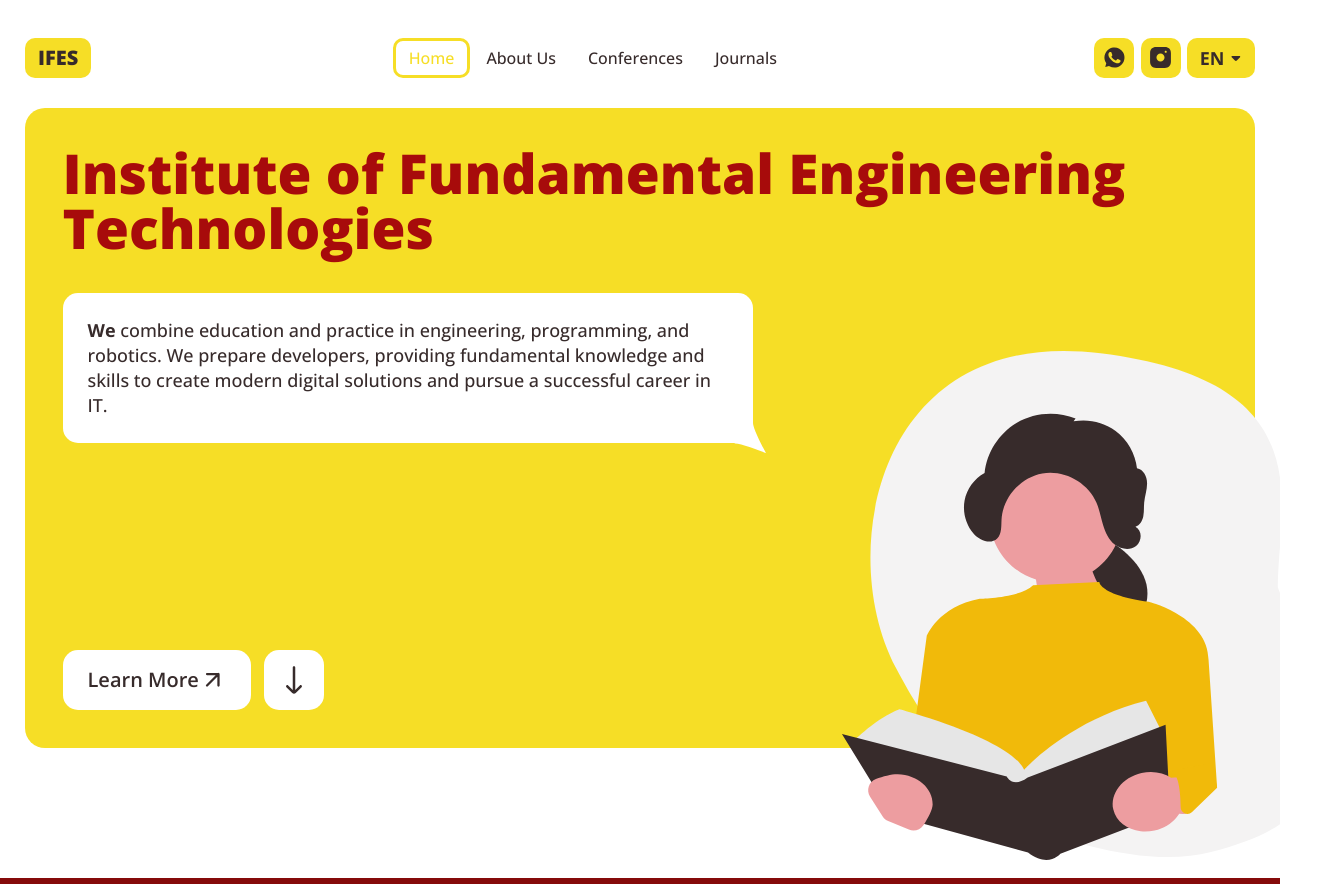
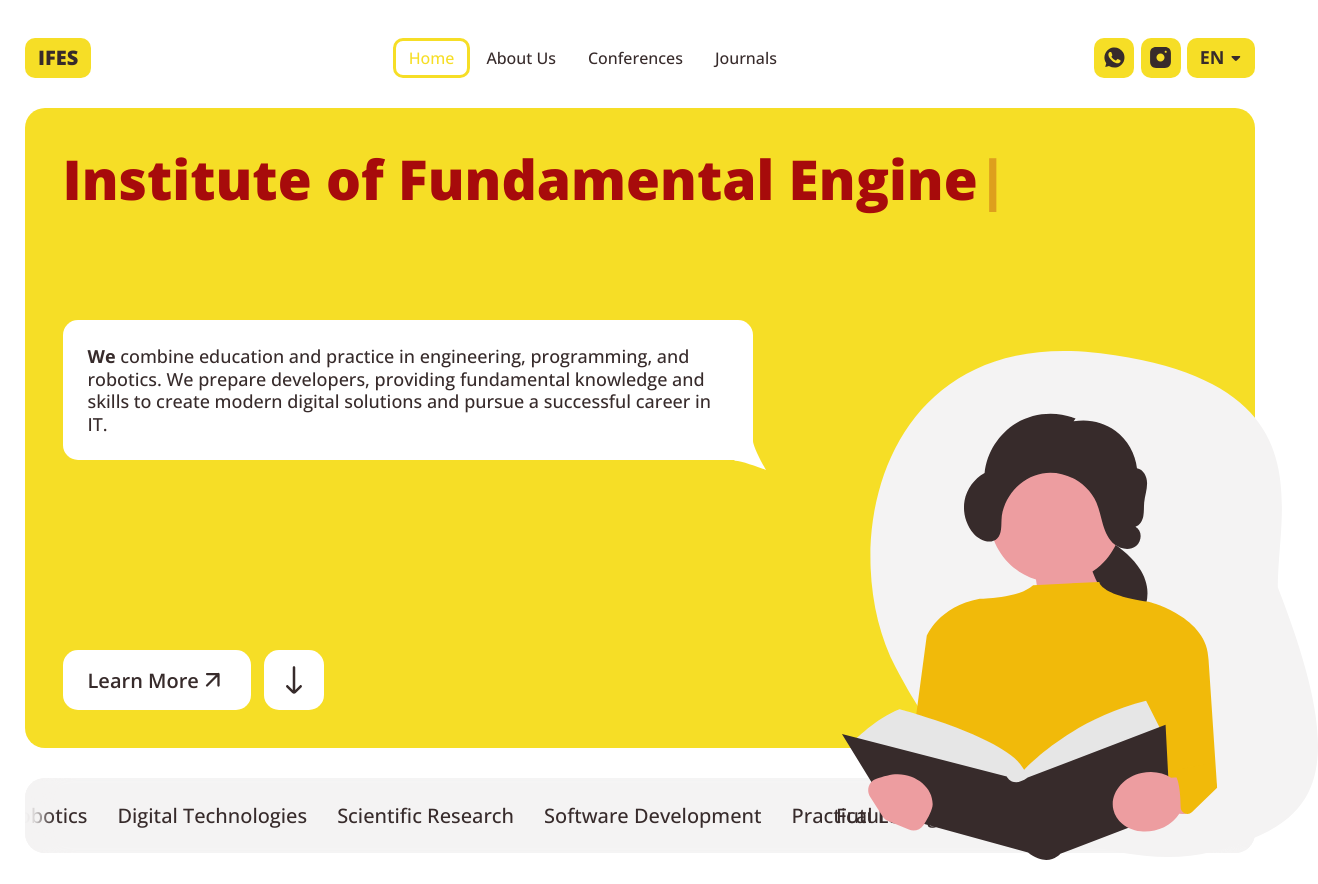
Before and after one commit to odeyalow/iifn, a Next.js app: page /en in a window 1280 px wide. Shown: the top 884 px of the page, 1318 px wide, since content can reach past the window. Built offline with nearby package versions, Linux system fonts and the light colour scheme.

Commit message:
add infinite loop carousel

```diff
--- a/package.json
+++ b/package.json
@@ -9,12 +9,14 @@
     "lint": "eslint . --ext .js,.jsx,"
   },
   "dependencies": {
+    "keen-slider": "^6.8.6",
     "motion": "^12.23.24",
     "next": "16.0.5",
     "next-intl": "^4.5.5",
     "react": "19.2.0",
     "react-dom": "19.2.0",
-    "react-imask": "^7.6.1"
+    "react-imask": "^7.6.1",
+    "typewriter-effect": "^2.22.0"
   },
   "devDependencies": {
     "@tailwindcss/postcss": "^4",
--- a/public/locales/ru/home.json
+++ b/public/locales/ru/home.json
@@ -1,7 +1,7 @@
 {
     "hero": {
         "title": {
-            "1": "Институт Инженерных Фундаментальных технологий",
+            "1": "Институт Инженерных Фундаментальных Наук",
             "2": "Где рождаются цифровые лидеры",
             "3": "Создаём инженерные и программные решения",
             "4": "Обучаем робототехнике и разработке"
--- a/src/app/[locale]/page.jsx
+++ b/src/app/[locale]/page.jsx
@@ -2,20 +2,21 @@ import { getTranslations } from "next-intl/server";
 import Image from "next/image";
 
 import Button from "../../components/ui/button";
+import AnimatedTitle from "../../components/ux/animatedTitle";
+import LoopCarousel from "../../components/ux/loopCarousel";
 
 const HomePage = async () => {
   const t = await getTranslations('home');
 
   return (
-    <>
+    <div className="flex flex-col gap-[30px] max-sm:gap-[20px]">
       <section className="w-full sm:min-h-[80svh] bg-yellow-1 rounded-[20px] p-15 max-sm:p-10 mt-12 flex flex-col justify-between gap-10 relative">
         <div className="max-sm:mb-40">
-          <h1 style={{fontSize: 'clamp(2.5rem, 5vw, 5.5rem)'}}
-            className="font-extrabold text-red-1 mb-15 max-sm:mb-10">{t('hero.title.1')}</h1>
+          <AnimatedTitle />
           <div className="flex">
             <div className="bg-white rounded-3xl p-10 max-w-[690px] relative mr-[40%] max-md:mr-[25%] max-sm:mr-0">
             <p style={{fontSize: 'clamp(1.5rem, 2vw, 1.8rem)'}}
-              className="font-medium lg:leading-10">{
+              className="font-medium ">{
               t.rich('hero.description', {
                   strong: (chunks) => <strong>  {chunks}</strong>
                 })
@@ -43,7 +44,7 @@ const HomePage = async () => {
             <svg viewBox="0 0 24 24" fill="none" className="w-12 group-hover:translate-y-1.5" xmlns="http://www.w3.org/2000/svg"><g id="SVGRepo_bgCarrier" strokeWidth="0"></g><g id="SVGRepo_tracerCarrier" strokeLinecap="round" strokeLinejoin="round"></g><g id="SVGRepo_iconCarrier"> <path d="M7.33199 16.3154C6.94146 15.9248 6.3083 15.9248 5.91777 16.3154C5.52725 16.7059 5.52725 17.339 5.91777 17.7296L10.5834 22.3952C11.3644 23.1762 12.6308 23.1762 13.4118 22.3952L18.0802 17.7267C18.4707 17.3362 18.4707 16.703 18.0802 16.3125C17.6897 15.922 17.0565 15.922 16.666 16.3125L13 19.9786V2.0001C13 1.44781 12.5523 1.0001 12 1.0001C11.4477 1.0001 11 1.44781 11 2.0001V19.9833L7.33199 16.3154Z" fill="currentColor"></path> </g></svg>
           </Button>
         </div>
-        <div className="flex gap-5 sm:hidden relative z-2">
+        <div className="flex gap-5 sm:hidden relative z-10">
           <Button link='about-us' size="small" color="white" className='rounded-2xl font-semibold group'>
             {t('hero.learnMore')}
             <svg xmlns="http://www.w3.org/2000/svg" className="w-10 -rotate-90 group-hover:-translate-y-1 group-hover:translate-x-1" viewBox="0 0 24 24"><path fill="none" stroke="currentColor" strokeLinecap="round" strokeLinejoin="round" strokeWidth="2" d="M17 7v10m0 0H7m10 0L7 7"/></svg>
@@ -58,9 +59,17 @@ const HomePage = async () => {
         height={500}
         alt="Decor"
         style={{width: 'clamp(17.5rem, 40vw, 50rem)'}}
-        className="max-w-[500px] absolute max-sm:max-w-[175px] max-sm:-right-10 -right-25 -bottom-45 max-lg:-bottom-15 max-md:-bottom-7"/>
+        className="max-w-[500px] absolute max-sm:max-w-[175px] z-5 max-sm:-right-10 -right-25 -bottom-45 max-lg:-bottom-15 max-md:-bottom-7"/>
       </section>
-    </>
+      <section className="w-full bg-gray rounded-[20px] py-[25px] max-sm:py-5] relative">
+        <div className="top-0 z-2 rounded-[20px] absolute w-full h-full shadow-[inset_25px_0_16px_-8px_#F4F3F3,inset_-25px_0_16px_-8px_#F4F3F3]"></div>
+        <LoopCarousel />
+      </section>
+      <section >
+          <h2 className="text-5xl">{t('features.title')}</h2>
+
+      </section>
+    </div>
   );
 }
 
--- a/src/components/layouts/mainLayout.jsx
+++ b/src/components/layouts/mainLayout.jsx
@@ -5,7 +5,7 @@ const MainLayout = ({ children }) => {
     return (
          <main className="relative w-full h-max bg-white pt-15">
             <Header />
-            <div className="max-w-[1280px] mx-auto min-h-svh px-10 overflow-hidden">
+            <div className="max-w-[1280px] mx-auto min-h-svh px-10 max-[1280px]:overflow-x-hidden">
                 {children}
             </div>
             <Footer />
--- /dev/null
+++ b/src/components/ux/animatedTitle.jsx
@@ -0,0 +1,25 @@
+'use client';
+
+import Typewriter from "typewriter-effect";
+import { useTranslations } from "next-intl";
+
+const AnimatedTitle = () => {
+    const t = useTranslations('home');
+    return (
+        <div  style={{height: 'clamp(13rem, 22.5vw, 17.5rem)'}}>
+            <h1 style={{fontSize: 'clamp(2.5rem, 5vw, 5.5rem)'}}
+                className="font-extrabold text-red-1 mb-15 ">
+                <Typewriter
+                    options={{
+                        strings: [t('hero.title.1'), t('hero.title.2'), t('hero.title.3'), t('hero.title.4')],
+                        autoStart: true,
+                        deleteSpeed: 50,
+                        loop: true,
+                    }}
+                />
+            </h1>
+        </div>
+    );
+}
+
+export default AnimatedTitle;
--- /dev/null
+++ b/src/components/ux/loopCarousel.jsx
@@ -0,0 +1,41 @@
+"use client";
+
+import { useKeenSlider } from "keen-slider/react";
+import "keen-slider/keen-slider.min.css";
+import { useTranslations } from "next-intl";
+
+const animation = { duration: 10000, easing: (t) => t }
+
+const LoopCarousel = () => {
+    const t = useTranslations('home');
+    const [sliderRef] = useKeenSlider({
+        loop: true,
+        renderMode: "performance",
+        drag: false,
+        slides: {
+            perView: 'auto'
+        },
+        created(s) {
+        s.moveToIdx(5, true, animation)
+        },
+        updated(s) {
+        s.moveToIdx(s.track.details.abs + 5, true, animation)
+        },
+        animationEnded(s) {
+        s.moveToIdx(s.track.details.abs + 5, true, animation)
+        },
+  })
+    return (
+        <div ref={sliderRef} className="keen-slider text-[2rem] max-sm:text-[1.5rem] w-full text-nowrap overflow-hidden">
+            <strong className="keen-slider__slide font-medium shrink-0 w-auto max-w-max px-6 whitespace-nowrap">{t('infiniteScrollText.1')}</strong>
+            <strong className="keen-slider__slide font-medium shrink-0 w-auto max-w-max px-6 whitespace-nowrap">{t('infiniteScrollText.2')}</strong>
+            <strong className="keen-slider__slide font-medium shrink-0 w-auto max-w-max px-6 whitespace-nowrap">{t('infiniteScrollText.3')}</strong>
+            <strong className="keen-slider__slide font-medium shrink-0 w-auto max-w-max px-6 whitespace-nowrap">{t('infiniteScrollText.4')}</strong>
+            <strong className="keen-slider__slide font-medium shrink-0 w-auto max-w-max px-6 whitespace-nowrap">{t('infiniteScrollText.5')}</strong>
+            <strong className="keen-slider__slide font-medium shrink-0 w-auto max-w-max px-6 whitespace-nowrap">{t('infiniteScrollText.6')}</strong>
+            <strong className="keen-slider__slide font-medium shrink-0 w-auto max-w-max px-6 whitespace-nowrap">{t('infiniteScrollText.7')}</strong>
+        </div>
+    );
+}
+
+export default LoopCarousel;
--- a/src/globals.css
+++ b/src/globals.css
@@ -30,7 +30,7 @@ body {
   max-width: 100vw;
   height: 100dvh;
   margin: 0 auto;
-  line-height: 1;
+  line-height: 1.25;
   position: relative;
   overflow-x: hidden;
   @media (max-width: 350px) {
```
Also changed, not shown: 1 other file (tests, documents, lock files or other folders).
